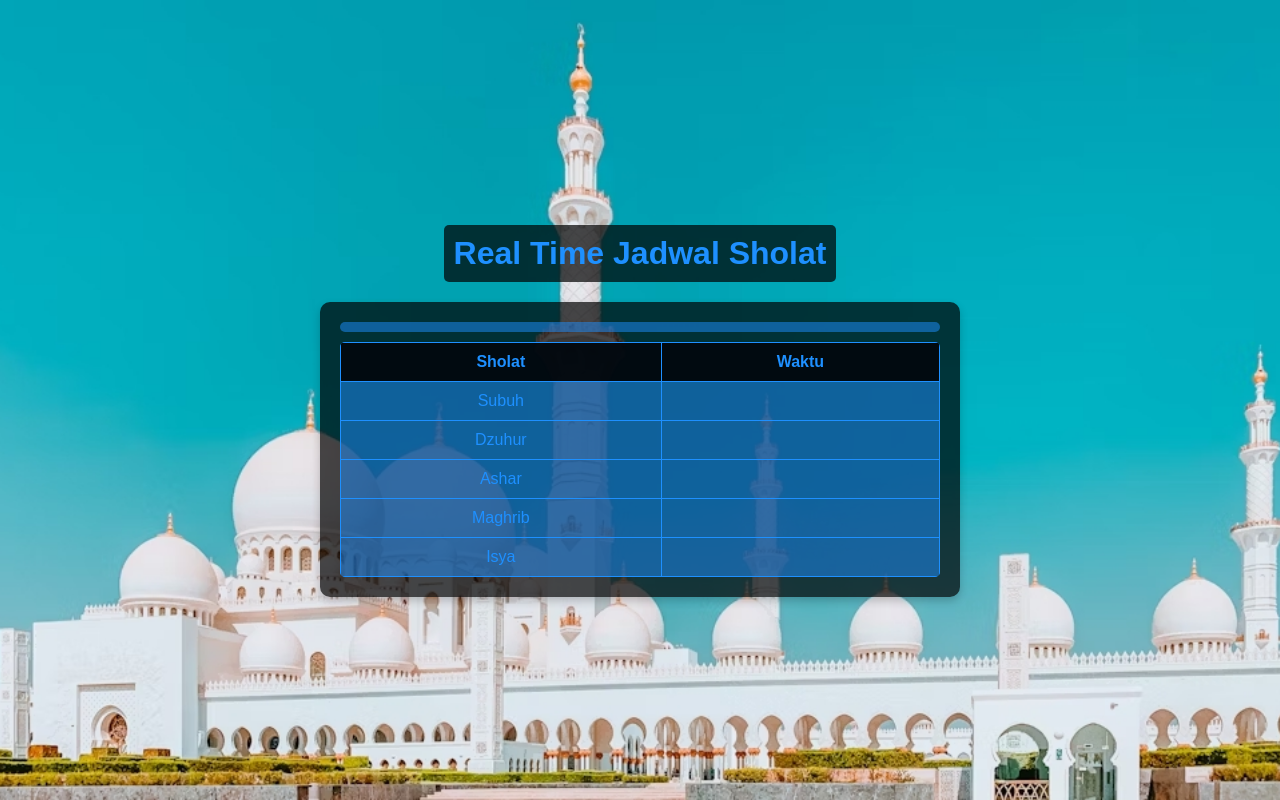
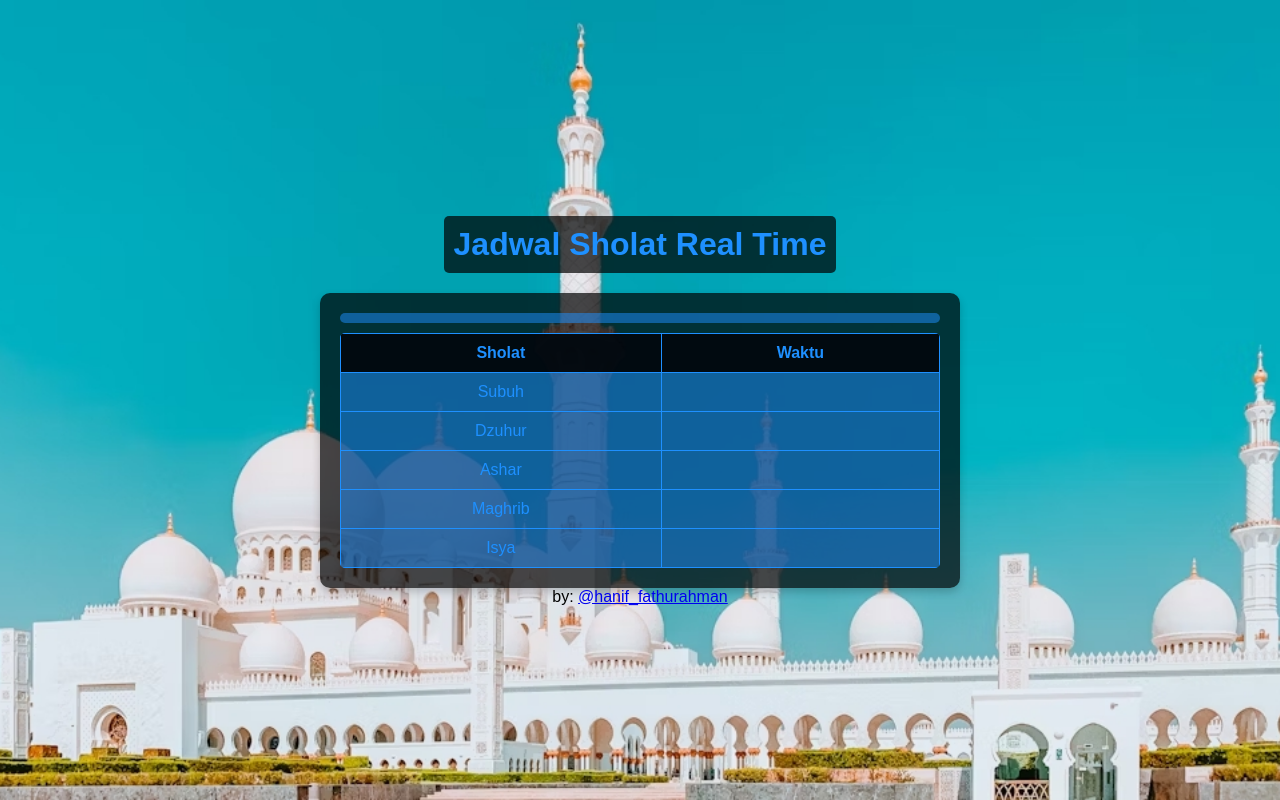
Before and after one commit to HanifFathurahman/jadwalsholat, a plain HTML site: page index.html in a window 1280 px wide. Drawn offline with Linux system fonts and the light colour scheme.

Commit message:
index.html

```diff
--- a/index.html
+++ b/index.html
@@ -3,11 +3,12 @@
 <head>
     <meta charset="UTF-8">
     <meta name="viewport" content="width=device-width, initial-scale=1.0">
-    <title>Jadwal Sholat</title>
+    <title>Jadwal Sholat Real Time</title>
     <link rel="stylesheet" href="styles.css">
+    <link href="https://fonts.googleapis.com/css2?family=Figtree:wght@400;700&display=swap" rel="stylesheet">
 </head>
 <body>
-    <h1 class="title">Real Time Jadwal Sholat</h1>
+    <h1 class="title">Jadwal Sholat Real Time</h1>
     <div class="schedule-container">
         <div id="location"></div>
         <table id="prayer-times">
@@ -41,7 +42,9 @@
             </tbody>
         </table>
     </div>
-
+    <footer class="footer">
+        by: <a href="https://www.instagram.com/hanif_fathurahman" target="_blank">@hanif_fathurahman</a>
+    </footer>
     <script src="script.js"></script>
 </body>
 </html>
```
